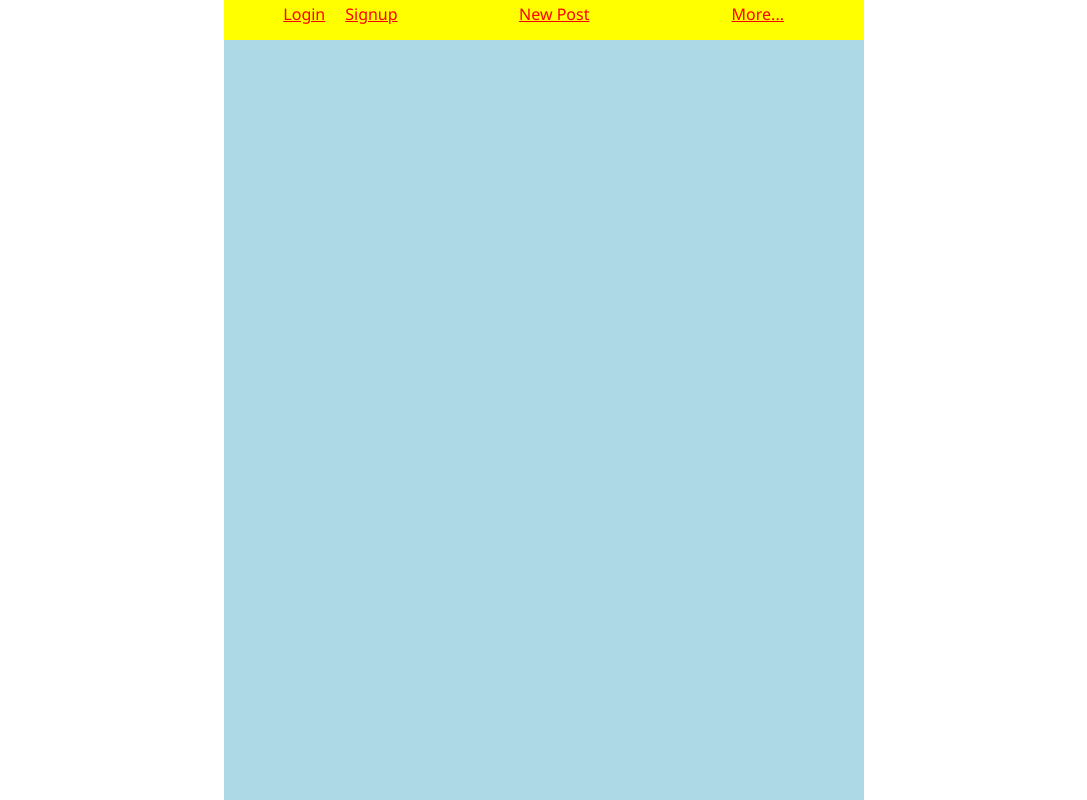
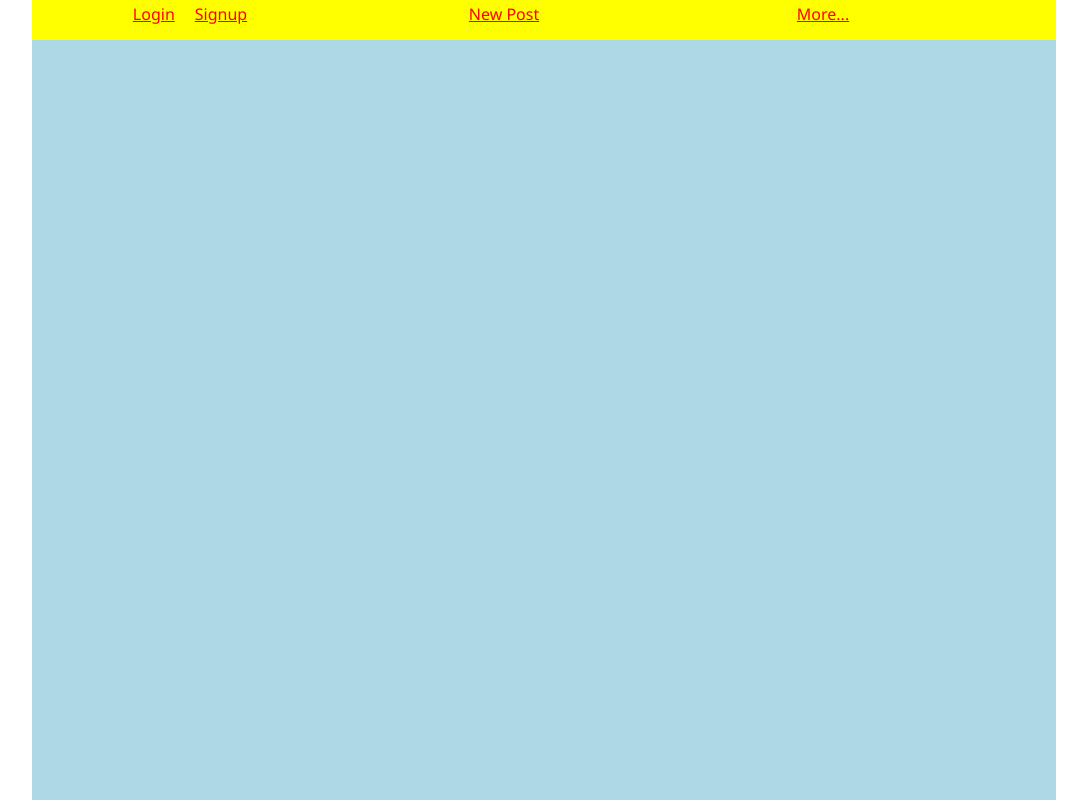
Before and after one commit to bropony/pay_hay, a plain HTML site: page Web/index.html in a window 1280 px wide. Shown: the whole page, without its empty margins (96-1183 px from the left). Drawn offline with Linux system fonts and the light colour scheme.

Commit message:
with adj

```diff
--- a/Web/app.css
+++ b/Web/app.css
@@ -12,14 +12,14 @@ header, footer {
     height:5%;
     width:100%;
     padding:0;
-    width:640px;
+    width:1024px;
     margin-left:auto;
     margin-right:auto;
 }
 
 section {
     height:95%;
-    width:640px;
+    width:1024px;
     margin-left:auto;
     margin-right:auto;
     background-color:lightblue;
```
